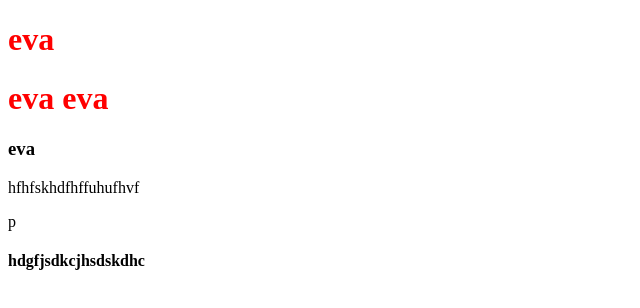
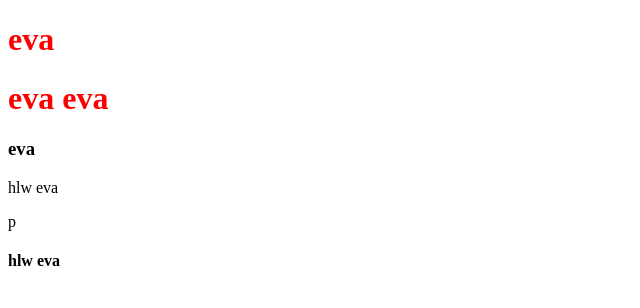
Before and after one commit to ismataraeva2712/last-repo, a plain HTML site: page index.html in a window 1280 px wide. Shown: the whole page, without its empty margins (0-640 px from the left). Drawn offline with Linux system fonts and the light colour scheme.

```diff
--- a/index.html
+++ b/index.html
@@ -11,8 +11,8 @@
     <h1>eva</h1>
     <h1>eva eva</h1>
     <h3>eva</h3>
-    <p>hfhfskhdfhffuhufhvf</p>
+    <p>hlw eva</p>
     p
-    <h4>hdgfjsdkcjhsdskdhc</h4>
+    <h4>hlw eva</h4>
 </body>
 </html>
```
